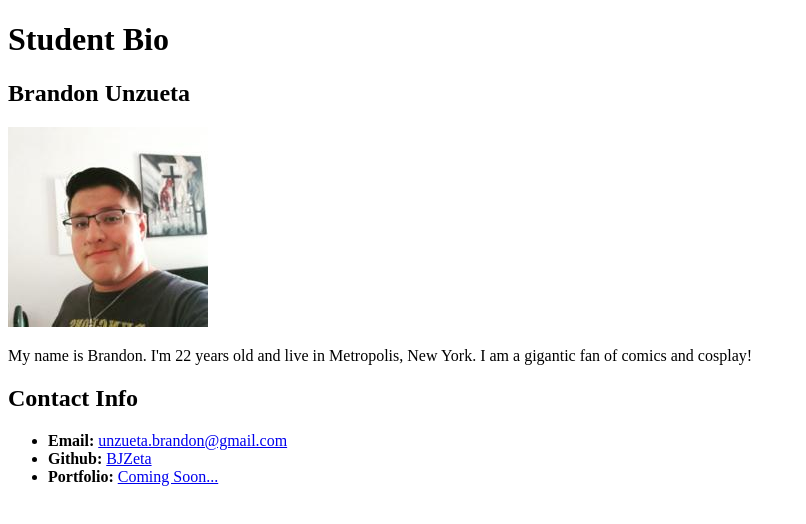
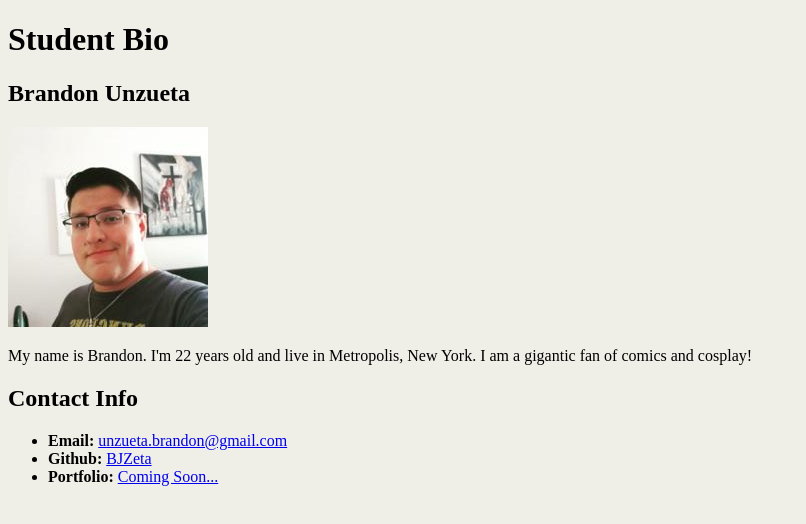
Before and after one commit to BJZeta/student-bio, a plain HTML site: page index.html in a window 1280 px wide. Shown: the whole page, without its empty margins (0-806 px from the left). Drawn offline with Linux system fonts and the light colour scheme.

Commit message:
some minor changes

```diff
--- a/css/styles.css
+++ b/css/styles.css
@@ -0,0 +1,4 @@
+body {
+    background-color: #efeee7;
+    font: Georgia,"Times New Roman",Times,serif;
+}
--- a/index.html
+++ b/index.html
@@ -6,7 +6,7 @@
     <meta name="viewport" content="width=device-width, initial-scale=1.0">
     <meta http-equiv="X-UA-Compatible" content="ie=edge">
     <title>Activity 1: Basic HTML</title>
-    <link rel="stylesheet" type="text/css" href="css/style.css">
+    <link rel="stylesheet" type="text/css" href="./css/styles.css">
 </head>
 
 <body>
```
